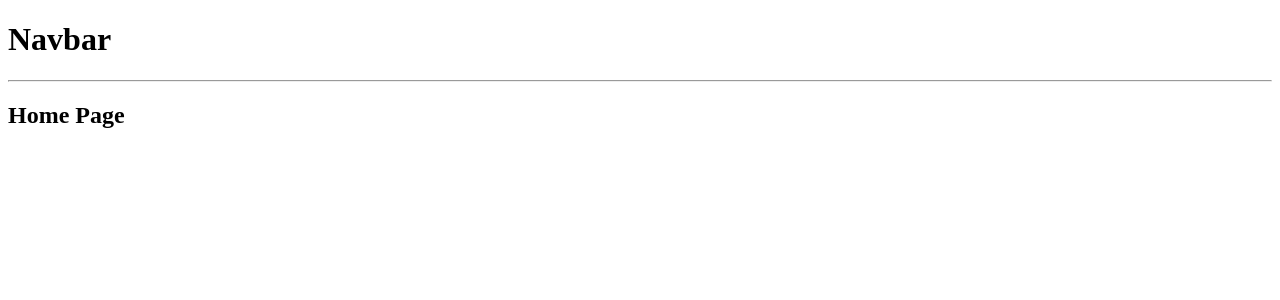
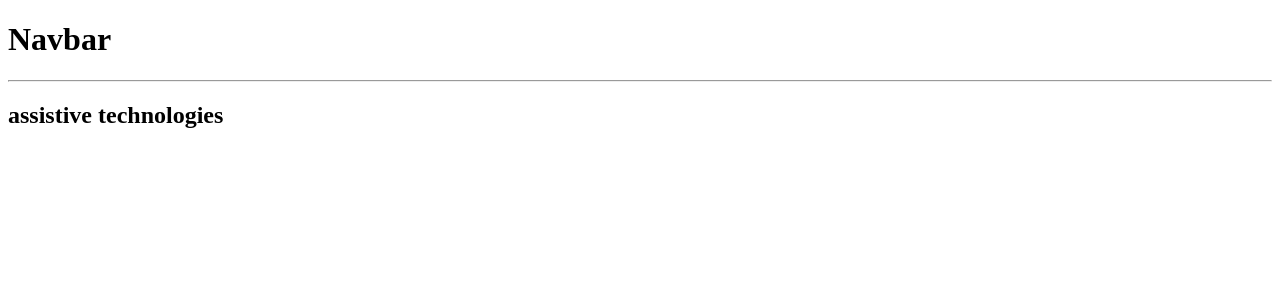
Before and after one commit to palmtopj/assist-tech, a React (Create React App) app in the folder assistive-tech/front/: page / in a window 1280 px wide. Shown: the top 300 px of the page. Built offline with nearby package versions, Linux system fonts and the light colour scheme.

Commit message:
6 routes added

```diff
--- a/assistive-tech/front/src/App.js
+++ b/assistive-tech/front/src/App.js
@@ -6,7 +6,13 @@ function App() {
       <h1>Navbar</h1>
       <hr />
       <Routes>
-        <Route path="/" element={<h2>Home Page</h2>}/>
+        <Route path="/" element={<h2>assistive technologies</h2>}/>
+        <Route path="/login" element={<h2>login page</h2>}/>
+        <Route path="/signup" element={<h2>signup page</h2>}/>
+        <Route path="/user/:username" element={<h2>profile page</h2>}/>
+
+        <Route path="/device/:id" element={<h2>device page</h2>}/>
+        <Route path="/*" element={<h2>404 page not found</h2>}/>
     </Routes>
     </Router>
   );
```
